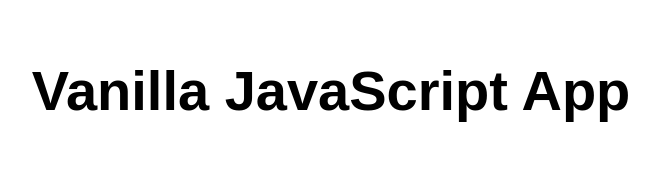
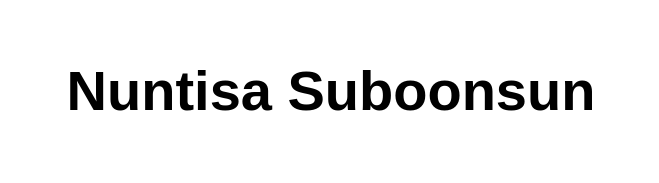
Before and after one commit to Nuntis-a/webappkku, a website: page src/index.html in a window 1280 px wide. Shown: the whole page, without its empty margins (309-968 px from the left). Drawn offline with Linux system fonts and the light colour scheme.

Commit message:
Update index.html

```diff
--- a/src/index.html
+++ b/src/index.html
@@ -10,7 +10,7 @@
 
 <body>
   <main>
-    <h1>Vanilla JavaScript App</h1>
+    <h1>Nuntisa Suboonsun</h1>
   </main>
 </body>
 
```
